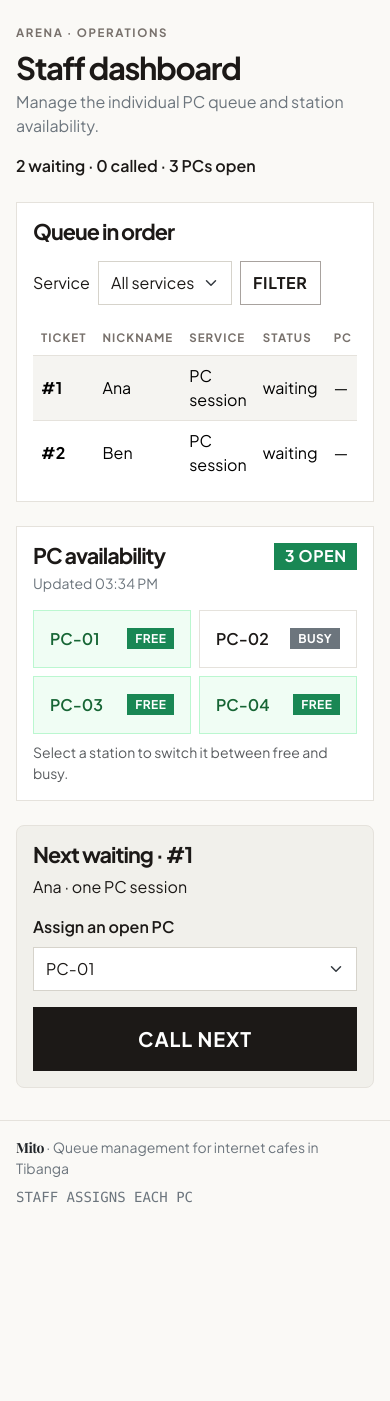
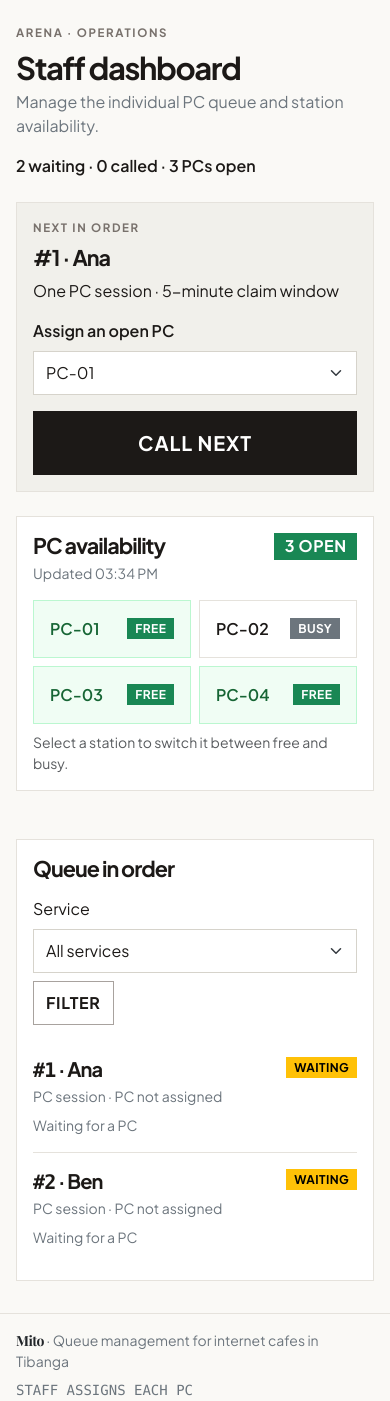
Before and after one commit to calvynddb/ccc181, a Flask app: page /staff in a window 390 px wide. Shown: the part 64-1465 px from the top of the page. Before the commit the page ends 1267 px from the top, so only its background shows below. Run offline with Flask 3, Linux system fonts and the light colour scheme.

```diff
--- a/app.py
+++ b/app.py
@@ -272,6 +272,8 @@ def leave_queue(ticket_id):
         flash(f"Ticket #{ticket_id} has left the queue.", "info")
     else:
         flash(f"Ticket #{ticket_id} is already {current_ticket['status']}.", "info")
+    if session.get("current_ticket_id") == ticket_id:
+        session.pop("current_ticket_id", None)
     return redirect(url_for("index"))
 
 
--- a/static/css/style.css
+++ b/static/css/style.css
@@ -259,6 +259,18 @@ h3,
   background: #f1f0eb;
 }
 
+.queue-ticket-card:last-child {
+  border-bottom: 0 !important;
+}
+
+.queue-filter {
+  max-width: 100%;
+}
+
+.btn {
+  min-height: 44px;
+}
+
 .skip-link:focus {
   position: fixed;
   z-index: 1080;
@@ -283,4 +295,18 @@ h3,
   .navbar-nav .nav-link.active {
     border-bottom-color: var(--mito-ink);
   }
+
+  .queue-filter {
+    width: 100%;
+    flex-wrap: wrap;
+  }
+
+  .queue-filter label {
+    flex: 0 0 100%;
+  }
+
+  .queue-filter .form-select {
+    min-width: 0;
+    flex: 1 1 auto;
+  }
 }
--- a/templates/staff.html
+++ b/templates/staff.html
@@ -13,11 +13,11 @@
   </div>
 
   <div class="row g-4">
-    <div class="col-12 col-xl-7">
+    <div class="col-12 col-xl-7 order-2 order-xl-1">
       <section class="surface-card p-3 p-lg-4" aria-labelledby="queue-title">
         <div class="d-flex flex-wrap justify-content-between align-items-center gap-3 mb-3">
           <h2 id="queue-title" class="h4 fw-bold mb-0">Queue in order</h2>
-          <form method="get" action="{{ url_for('staff_dashboard') }}" class="d-flex align-items-center gap-2">
+          <form method="get" action="{{ url_for('staff_dashboard') }}" class="queue-filter d-flex align-items-center gap-2">
             <label for="service-filter" class="form-label mb-0">Service</label>
             <select id="service-filter" name="service_id" class="form-select" aria-label="Filter queue by service">
               <option value="">All services</option>
@@ -30,7 +30,7 @@
         </div>
 
         {% if queue %}
-          <div class="table-responsive">
+          <div class="table-responsive d-none d-xl-block">
             <table class="table table-striped align-middle mb-0">
               <caption class="visually-hidden">Waiting and called Mito tickets in number order</caption>
               <thead>
@@ -72,6 +72,33 @@
               </tbody>
             </table>
           </div>
+          <div class="queue-ticket-list d-xl-none">
+            {% for ticket in queue %}
+              <article class="queue-ticket-card py-3 border-bottom">
+                <div class="d-flex align-items-start justify-content-between gap-3 mb-2">
+                  <div>
+                    <h3 class="h5 fw-bold mb-1"><span class="font-mono">#{{ ticket.number }}</span> · {{ ticket.nickname }}</h3>
+                    <p class="small text-secondary mb-0">{{ names[ticket.service_id] }} · PC {{ ticket.station_id or 'not assigned' }}</p>
+                  </div>
+                  <span class="badge {{ 'text-bg-warning' if ticket.status == 'waiting' else 'text-bg-primary' }}">{{ ticket.status }}</span>
+                </div>
+                {% if ticket.status == 'called' %}
+                  <div class="d-flex flex-wrap gap-2 mt-3">
+                    <form method="post" action="{{ url_for('staff_action', ticket_id=ticket.number, action='serve') }}">
+                      <input type="hidden" name="service_id" value="{{ selected or '' }}">
+                      <button class="btn btn-sm btn-success px-3 py-2" type="submit" aria-label="Mark ticket {{ ticket.number }} as served">Serve</button>
+                    </form>
+                    <form method="post" action="{{ url_for('staff_action', ticket_id=ticket.number, action='no-show') }}">
+                      <input type="hidden" name="service_id" value="{{ selected or '' }}">
+                      <button class="btn btn-sm btn-outline-danger px-3 py-2" type="submit" aria-label="Mark ticket {{ ticket.number }} as no-show">No-show</button>
+                    </form>
+                  </div>
+                {% else %}
+                  <p class="small text-secondary mb-0 mt-2">Waiting for a PC</p>
+                {% endif %}
+              </article>
+            {% endfor %}
+          </div>
         {% else %}
           <div class="empty-state rounded-3 p-4 text-center">
             <h3 class="h5 fw-bold">No one is waiting</h3>
@@ -81,8 +108,34 @@
       </section>
     </div>
 
-    <div class="col-12 col-xl-5">
-      <section class="surface-card p-3 p-lg-4 mb-4" aria-labelledby="stations-title">
+    <div class="col-12 col-xl-5 order-1 order-xl-2 d-flex flex-column">
+      <section class="call-panel order-1 order-xl-2 p-3 p-lg-4 mb-4" aria-labelledby="call-title">
+        {% if next_ticket %}
+          <p class="eyebrow mb-2">Next in order</p>
+          <h2 id="call-title" class="h4 fw-bold">#{{ next_ticket.number }} · {{ next_ticket.nickname }}</h2>
+          <p>One PC session · 5-minute claim window</p>
+          {% if free_stations %}
+            <form method="post" action="{{ url_for('call_next') }}">
+              <input type="hidden" name="service_id" value="{{ selected or services[0].id }}">
+              <label class="form-label fw-semibold" for="station-id">Assign an open PC</label>
+              <select class="form-select mb-3" id="station-id" name="station_id" required>
+                {% for station in free_stations %}
+                  <option value="{{ station.id }}">{{ station.id }}</option>
+                {% endfor %}
+              </select>
+              <button class="btn btn-primary btn-lg w-100 py-3" type="submit">Call next</button>
+            </form>
+          {% else %}
+            <p class="mb-0">No PCs are open. Mark a station free before calling the next ticket.</p>
+          {% endif %}
+        {% else %}
+          <p class="eyebrow mb-2">Queue action</p>
+          <h2 id="call-title" class="h4 fw-bold">No waiting tickets</h2>
+          <p class="mb-0">When someone joins, their ticket will be ready to call here.</p>
+        {% endif %}
+      </section>
+
+      <section class="surface-card order-2 order-xl-1 p-3 p-lg-4 mb-4" aria-labelledby="stations-title">
         <div class="d-flex justify-content-between align-items-start gap-2 mb-3">
           <div>
             <h2 id="stations-title" class="h4 fw-bold mb-1">PC availability</h2>
@@ -106,29 +159,6 @@
         <p class="form-text mb-0 mt-2">Select a station to switch it between free and busy.</p>
       </section>
 
-      <section class="call-panel rounded-3 p-3 p-lg-4" aria-labelledby="call-title">
-        {% if next_ticket %}
-          <h2 id="call-title" class="h4 fw-bold">Next waiting · #{{ next_ticket.number }}</h2>
-          <p>{{ next_ticket.nickname }} · one PC session</p>
-          {% if free_stations %}
-            <form method="post" action="{{ url_for('call_next') }}">
-              <input type="hidden" name="service_id" value="{{ selected or services[0].id }}">
-              <label class="form-label fw-semibold" for="station-id">Assign an open PC</label>
-              <select class="form-select mb-3" id="station-id" name="station_id" required>
-                {% for station in free_stations %}
-                  <option value="{{ station.id }}">{{ station.id }}</option>
-                {% endfor %}
-              </select>
-              <button class="btn btn-primary btn-lg w-100 py-3" type="submit">Call next</button>
-            </form>
-          {% else %}
-            <p class="mb-0">No PCs are open. Mark a station free before calling the next ticket.</p>
-          {% endif %}
-        {% else %}
-          <h2 id="call-title" class="h4 fw-bold">No waiting tickets</h2>
-          <p class="mb-0">When someone joins, their ticket will be ready to call here.</p>
-        {% endif %}
-      </section>
     </div>
   </div>
 </section>
```
Also changed, not shown: docs/week3/accessibility.md (added, +38 -0 lines), 9 other files.
